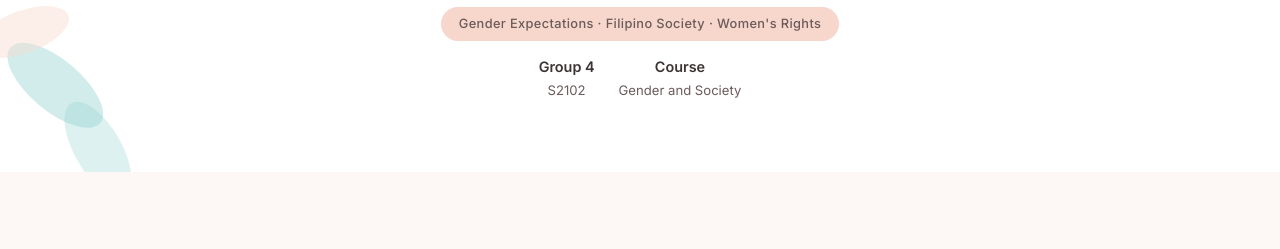
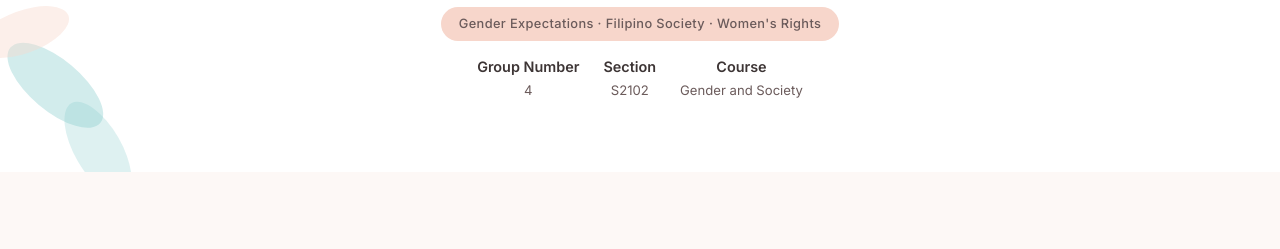
Before and after one commit to LeoNetSecAdmin365/GAS_Group4, a plain HTML site: page index.html in a window 1280 px wide. Shown: the part 295-544 px from the top of the page. Drawn offline with nearby package versions, Linux system fonts and the light colour scheme; a web font is replaced by a local one.

Commit message:
Update index.html

```diff
--- a/index.html
+++ b/index.html
@@ -595,10 +595,14 @@
     <span class="hero-pill">Gender Expectations · Filipino Society · Women's Rights</span>
     <div class="hero-meta">
       <div class="hero-meta-item">
-        <strong>Group 4</strong>
+        <strong>Group Number</strong>
+        4
+      </div>
+      <div class="hero-meta-item">
+        <strong>Section</strong>
         S2102
       </div>
-      <div class="hero-meta-item">
+	  <div class="hero-meta-item">
         <strong>Course</strong>
         Gender and Society
       </div>
```
